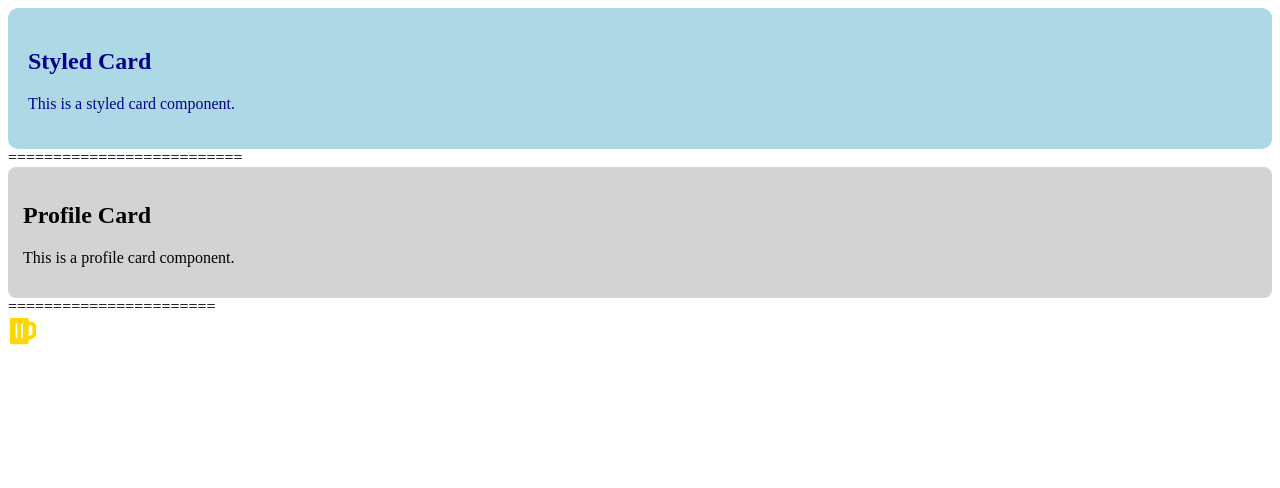
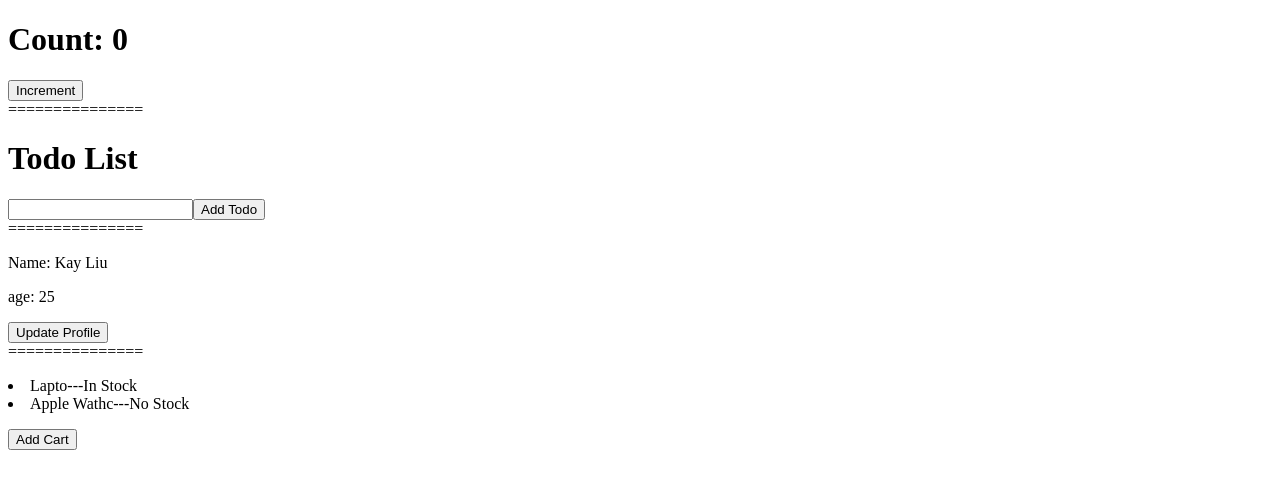
Before and after one commit to lapopm/react-demos, a React (Vite) app: page / in a window 1280 px wide. Shown: the top 488 px of the page. Built offline with nearby package versions, Linux system fonts and the light colour scheme.

Commit message:
use useState to share component status

```diff
--- a/src/App.tsx
+++ b/src/App.tsx
@@ -1,16 +1,18 @@
-import IconComponent from "./components/IconComponent";
-import ProfileCard from "./components/ProfileCard";
-import StyledCard from "./components/StyledCard";
+import Counter from "./components/Counter";
+import Profile from "./components/Profile";
+import ShoppingList from "./components/ShoppingList";
+import Todolist from "./components/Todolist";
 
 function App() {
   return (
     <div>
-      <StyledCard />
-
-      ==========================
-      <ProfileCard />
-      =======================
-      <IconComponent />
+      <Counter />
+      ===============
+      <Todolist />
+      ===============
+      <Profile />
+      ===============
+      <ShoppingList />
     </div>
   );
 }
--- /dev/null
+++ b/src/components/Counter.tsx
@@ -0,0 +1,14 @@
+import { useState } from "react";
+
+const Counter = () => {
+  const [count, setCount] = useState(0);
+
+  return (
+    <div>
+      <h1> Count: {count}</h1>
+      <button onClick={() => setCount(count + 1)}>Increment</button>
+    </div>
+  );
+};
+
+export default Counter;
--- /dev/null
+++ b/src/components/Profile.tsx
@@ -0,0 +1,21 @@
+import React, { useState } from "react";
+
+const Profile = () => {
+  const [profile, setProfile] = useState({
+    name: "Kay Liu",
+    age: 25,
+  });
+
+  const updateHandler = () => {
+    setProfile({ ...profile, age: 26 });
+  };
+  return (
+    <div>
+      <p>Name: {profile.name}</p>
+      <p>age: {profile.age}</p>
+      <button onClick={updateHandler}>Update Profile</button>
+    </div>
+  );
+};
+
+export default Profile;
--- /dev/null
+++ b/src/components/ShoppingList.tsx
@@ -0,0 +1,26 @@
+import { useState } from "react";
+
+const ShoppingList = () => {
+  const [cart, setCart] = useState([
+    { name: "Lapto", quantity: "In Stock" },
+    { name: "Apple Wathc", quantity: "No Stock" },
+  ]);
+
+  const addCart = () => {
+    setCart([...cart, { name: "iPhone", quantity: "In Stock" }]);
+  };
+  return (
+    <div>
+      <p>
+        {cart.map((c) => (
+          <li key={Math.random() * 10}>
+            {c.name}---{c.quantity}
+          </li>
+        ))}
+      </p>
+      <button onClick={addCart}>Add Cart</button>
+    </div>
+  );
+};
+
+export default ShoppingList;
--- /dev/null
+++ b/src/components/Todolist.tsx
@@ -0,0 +1,36 @@
+import { useState } from "react";
+
+const Todolist = () => {
+  const [list, setList] = useState([]);
+
+  const [inputValue, setInputValue] = useState();
+
+  const handleSubmit = (e: any) => {
+    e.preventDefault();
+    if (inputValue.trim()) {
+      setList([...list, inputValue]);
+      setInputValue("");
+    }
+  };
+
+  const handleChange = (e: any) => {
+    setInputValue(e.target.value);
+  };
+
+  return (
+    <div>
+      <h1>Todo List</h1>
+      <ul>
+        {list.map((i, index) => (
+          <li key={index}>{i}</li>
+        ))}
+      </ul>
+      <form onSubmit={handleSubmit}>
+        <input value={inputValue} type="text" onChange={handleChange}></input>
+        <button type="submit">Add Todo</button>
+      </form>
+    </div>
+  );
+};
+
+export default Todolist;
```
